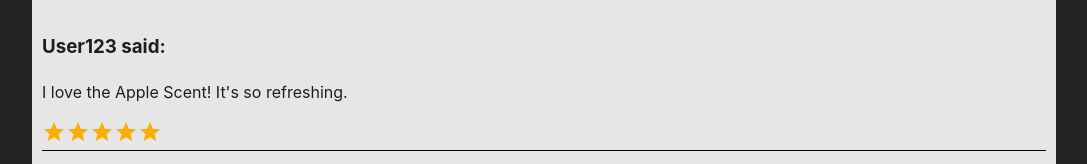
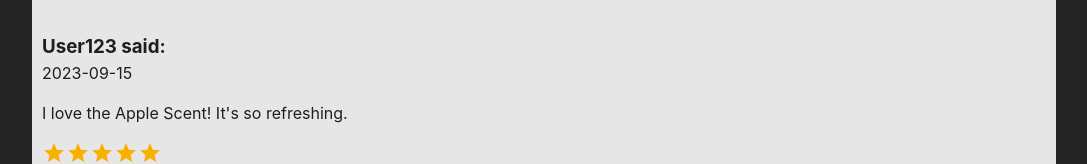
Before and after one commit to dushky/catalog, a React (Vite) app: page /1 in a window 1280 px wide. Shown: the part 651-815 px from the top of the page, without its empty margins (96-1183 px from the left). Built offline with nearby package versions, Linux system fonts and the light colour scheme; data requests are answered from the project's data file.

Commit message:
add date to reviews

```diff
--- a/src/components/Review/Review.css
+++ b/src/components/Review/Review.css
@@ -2,3 +2,8 @@
     margin-bottom: 30px;
     border-bottom: 1px solid black;
 }
+
+.product-review h3 {
+    margin-bottom: 0px;
+
+}
--- a/src/components/Review/Review.tsx
+++ b/src/components/Review/Review.tsx
@@ -7,6 +7,7 @@ const Review = ({ review }) => {
   return (
     <div className="product-review">
       <h3>{review?.user} said:</h3>
+      <span>{review.date}</span>
       <p>{review?.comment}</p>
       <MyRating rating={review?.rating} />
     </div>
@@ -19,6 +20,7 @@ Review.propTypes = {
     user: PropTypes.string.isRequired,
     rating: PropTypes.number.isRequired,
     comment: PropTypes.string.isRequired,
+    date: PropTypes.string.isRequired,
   }).isRequired,
 };
 export default Review;
```
